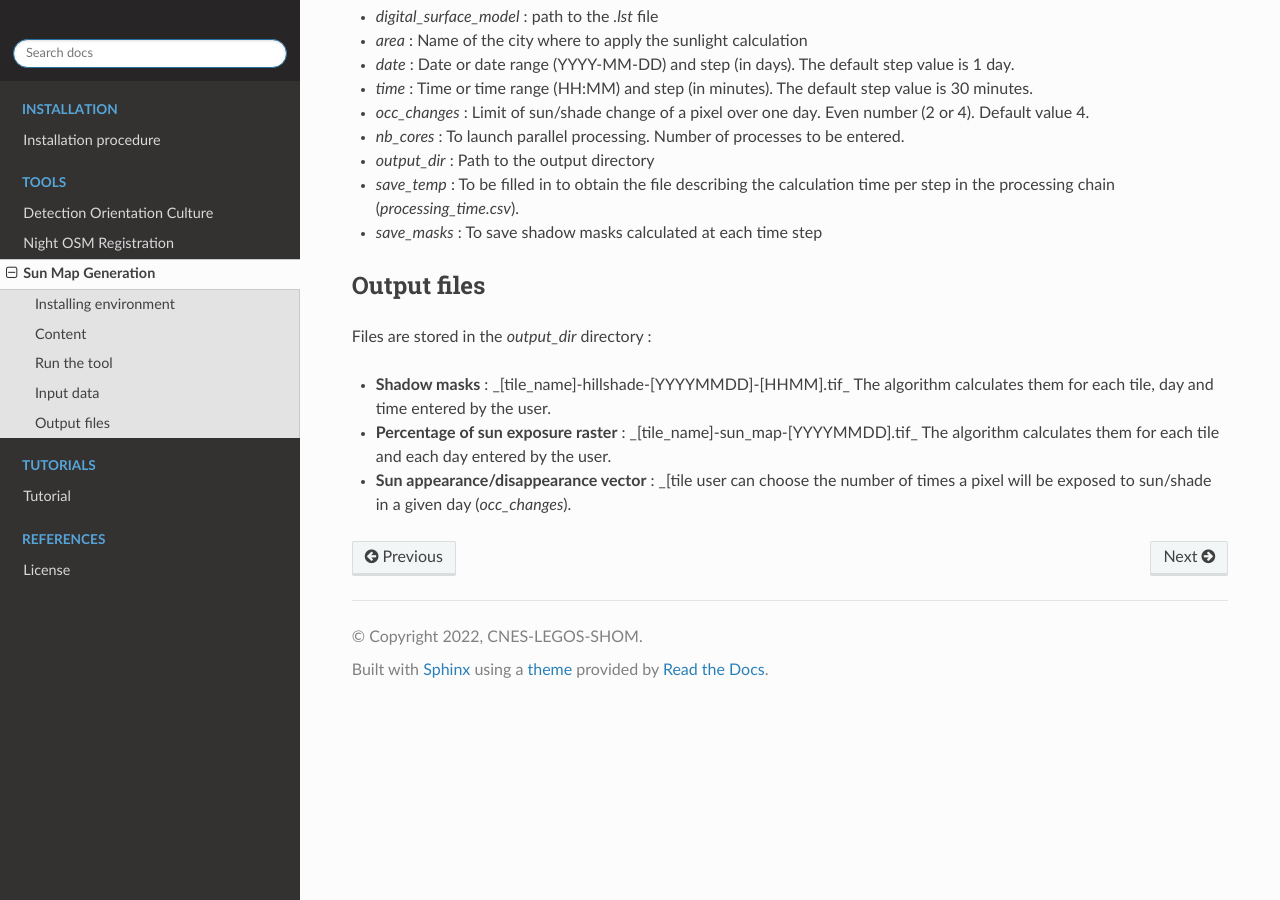
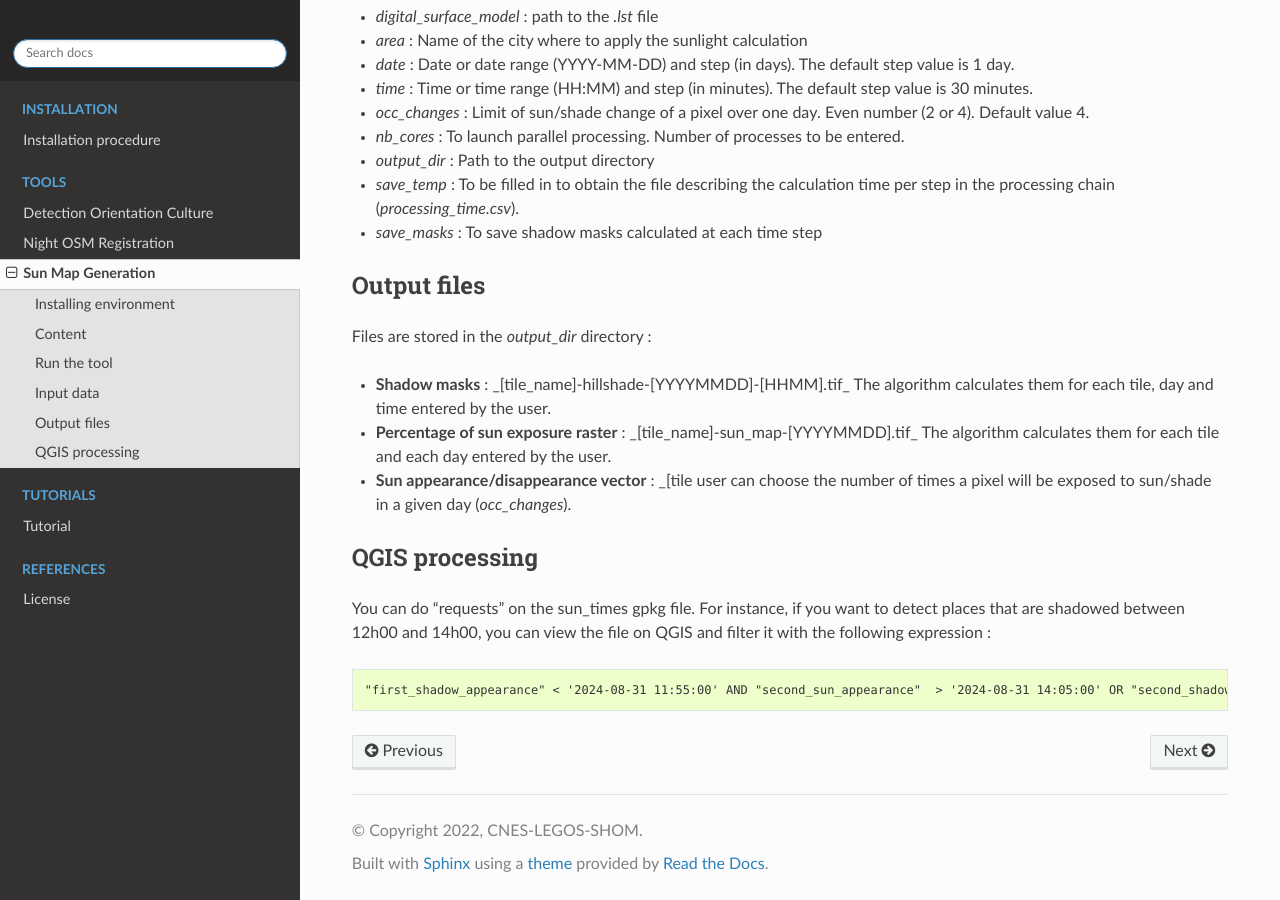
Before and after one commit to cadauxe/eolabtools, a Sphinx documentation site: the page built from docs/source/sunmap_gen.rst, in a window 1280 px wide and 900 px high, scrolled down 1000 px. Built offline with Sphinx 7.4.7 and the Read the Docs theme 3.1.0, drawn with Linux system fonts in a browser that asks for light colours; the version number is read from the project's files by our own code.

Commit message:
docs : added qgis processing to doc

```diff
--- a/docs/source/sunmap_gen.rst
+++ b/docs/source/sunmap_gen.rst
@@ -98,3 +98,13 @@ Files are stored in the `output_dir` directory :
 - **Percentage of sun exposure raster** : _[tile_name]-sun_map-[YYYYMMDD].tif_ The algorithm calculates them for each tile and each day entered by the user.
 
 - **Sun appearance/disappearance vector** : _[tile user can choose the number of times a pixel will be exposed to sun/shade in a given day (`occ_changes`).
+
+
+QGIS processing
+===============
+
+You can do “requests” on the sun_times gpkg file. For instance, if you want to detect places that are shadowed between 12h00 and 14h00, you can view the file on QGIS and filter it with the following expression :
+
+.. code-block:: console
+
+    "first_shadow_appearance" < '2024-08-31 11:55:00' AND "second_sun_appearance"  > '2024-08-31 14:05:00' OR "second_shadow_appearance"  < '2024-08-31 11:55:00'
```
